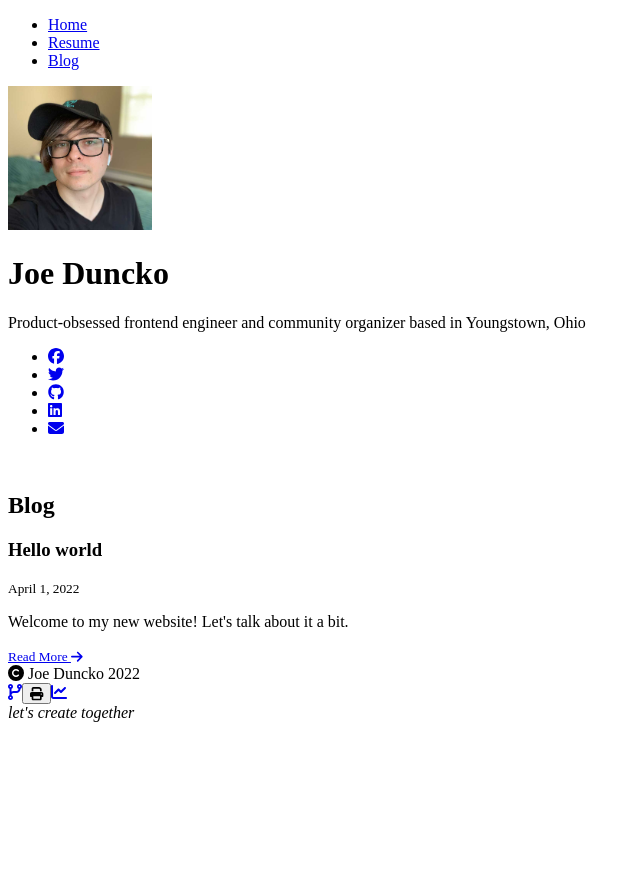
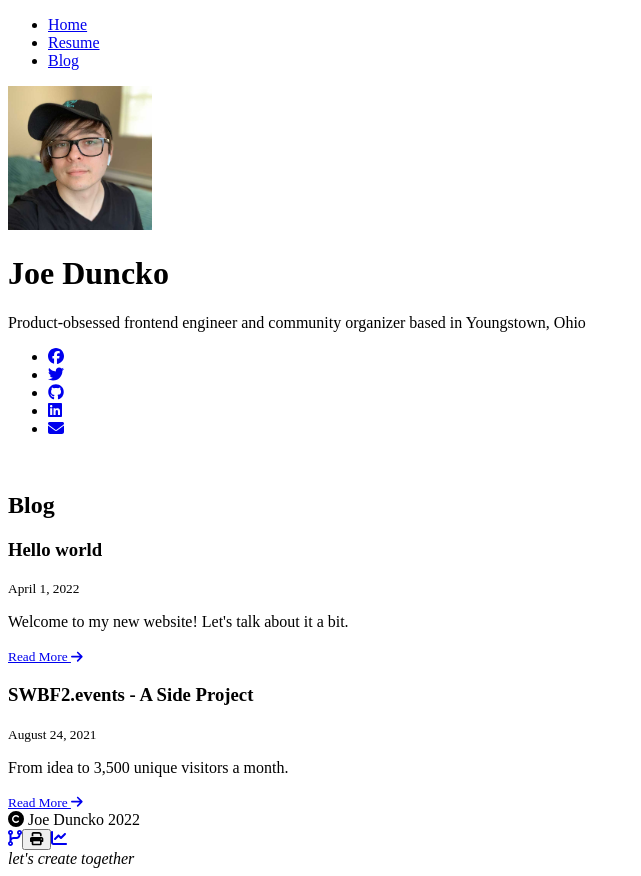
Before and after one commit to JoeDuncko/JoeDuncko.com, a Next.js app: page / in a window 1280 px wide. Shown: the whole page, without its empty margins (0-641 px from the left). Before the commit the page ends 800 px from the top, so only its background shows below. Built offline with nearby package versions, Linux system fonts and the light colour scheme.

Commit message:
Add SWBF2 talks

```diff
--- a/pages/index.tsx
+++ b/pages/index.tsx
@@ -49,7 +49,7 @@ export default function Home({ allPosts }: Props) {
 
           <h2 className="mb-2 text-2xl">Blog</h2>
 
-          <div className="flex flex-nowrap overflow-scroll">
+          <div className="flex flex-nowrap overflow-scroll gap-4">
             {allPosts.map(({ slug, date, title, excerpt }) => (
               <div
                 key={slug}
--- /dev/null
+++ b/posts/swbf2-events-a-side-project.md
@@ -0,0 +1,21 @@
+---
+title: "SWBF2.events - A Side Project"
+excerpt: "From idea to 3,500 unique visitors a month."
+date: "2021-08-24"
+---
+
+I had the opportunity to share [SWBF2.events](https://swbf2.events/), one of my side projects, at [Code Youngstown's annual Lightning Talk event at Westside Bowl on August 24th, 2021](https://www.meetup.com/Code-Youngstown/events/279804695/).
+
+SWBF2.events is a tiny progressive web app (PWA) that displays current and upcoming community events in EA Star Wars Battlefront II (2017).
+
+## Video
+
+<div style="aspect-ratio: 16/9;">
+    <iframe width="100%" height="100%" src="https://www.youtube-nocookie.com/embed/0M1p8dvDU84?start=1852" title="YouTube video player" frameborder="0" allow="accelerometer; autoplay; clipboard-write; encrypted-media; gyroscope; picture-in-picture" allowfullscreen></iframe>
+</div>
+
+## Slides
+
+<div style="aspect-ratio: 4/3;">
+    <iframe src="https://docs.google.com/presentation/d/e/2PACX-1vQrAWVmO3ZSczDZDSaSTpEECOkggmOQJR7CThNxeJKG5oH0hRQWPAZ80cySP3oy0L6jTA6f53IkCClk/embed?start=false&loop=false&delayms=3000" frameborder="0" width="100%" height="100%" allowfullscreen="true" mozallowfullscreen="true" webkitallowfullscreen="true"></iframe>
+</div>
```
